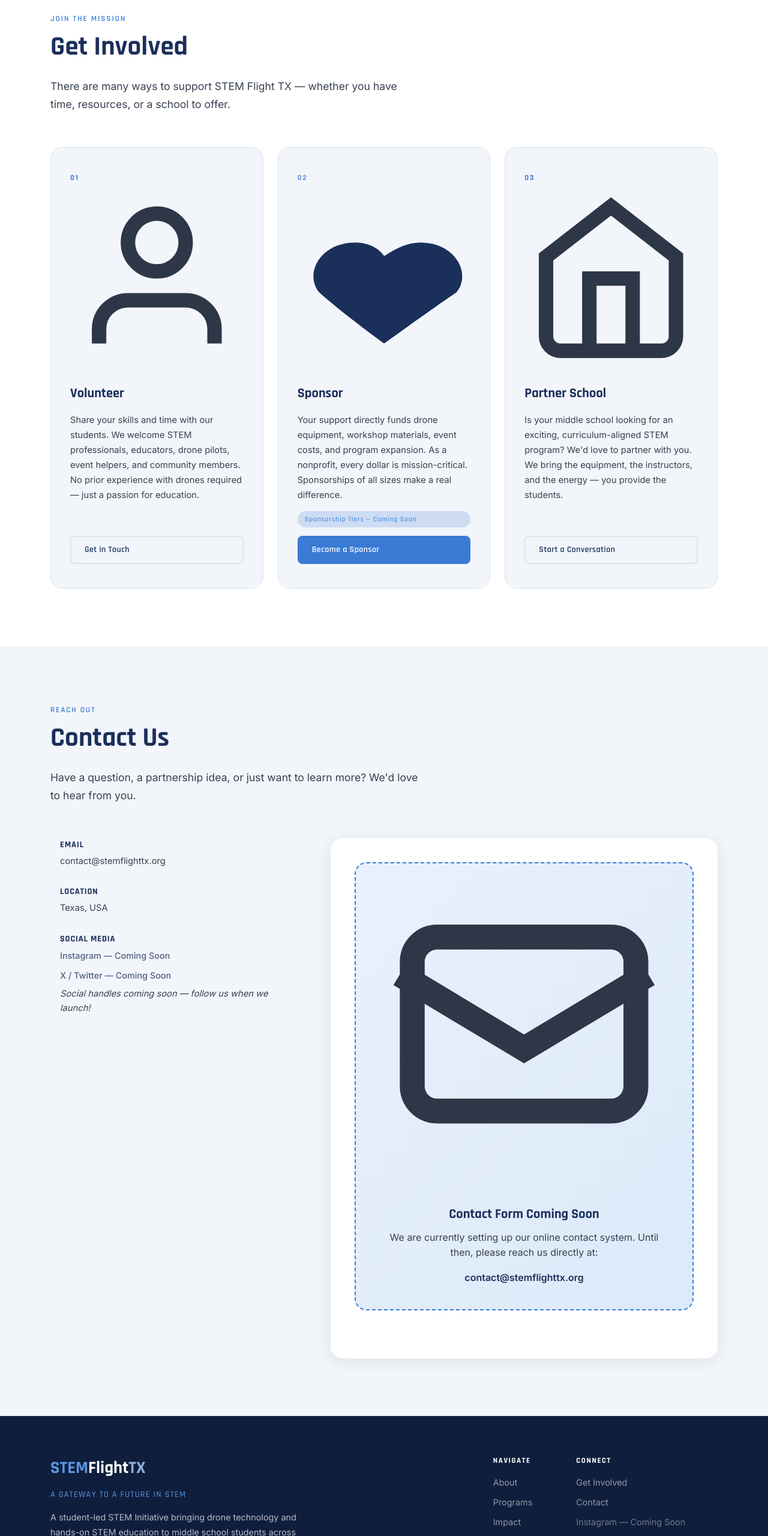
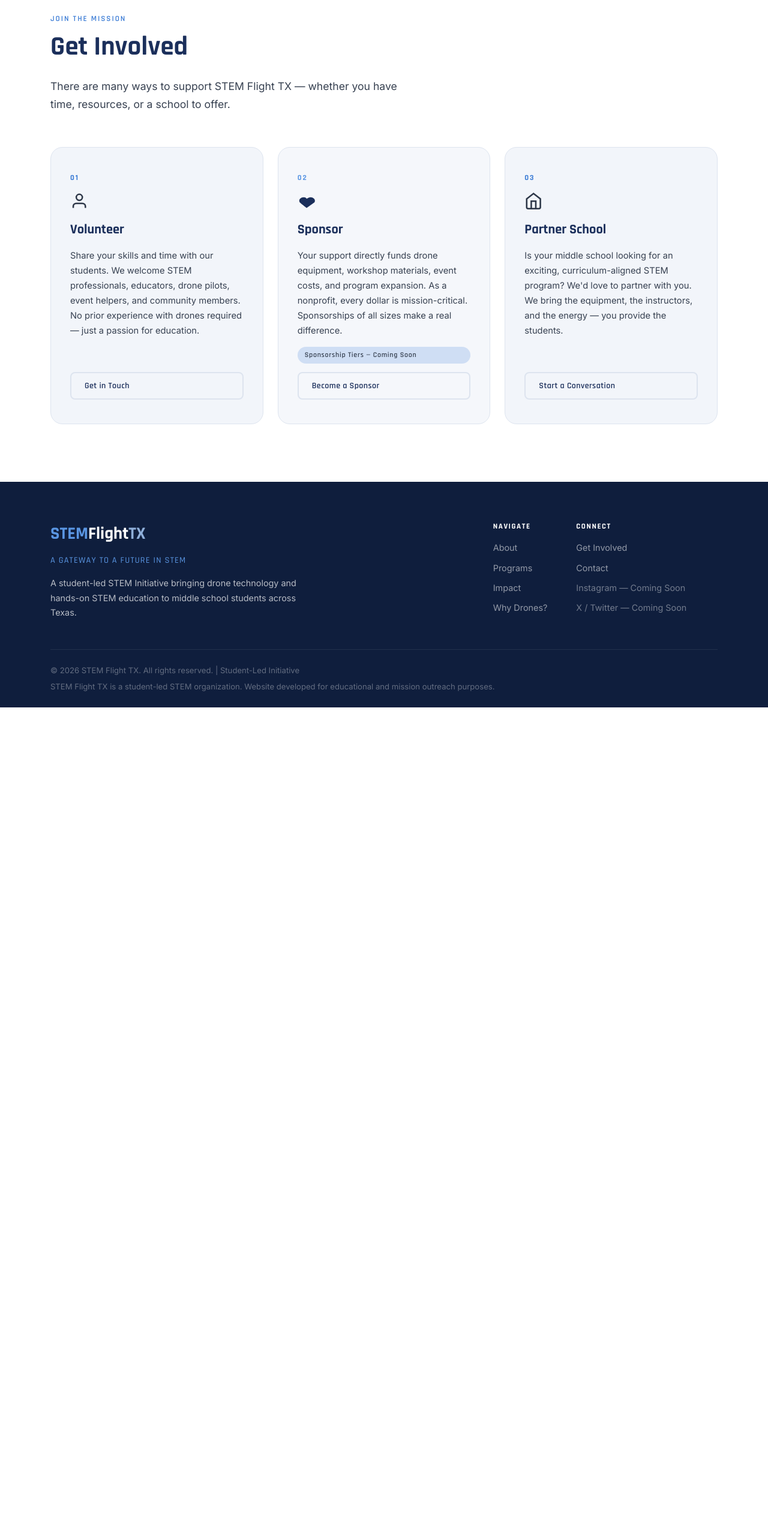
Before and after one commit to feratshemshack38-commits/stemflighttx, a plain HTML site: page index.html in a window 1280 px wide. Shown: the part 8803-11363 px from the top of the page at 60% size. After the commit the page ends 9982 px from the top, so only its background shows below. Drawn offline with Linux system fonts and the light colour scheme.

Commit message:
Polish sponsor card styling, shrink icons, ensure contact page

```diff
--- a/index.html
+++ b/index.html
@@ -412,7 +412,7 @@
             <h3>Sponsor</h3>
             <p>Your support directly funds drone equipment, workshop materials, event costs, and program expansion. As a nonprofit, every dollar is mission-critical. Sponsorships of all sizes make a real difference.</p>
             <div class="coming-soon-tag">Sponsorship Tiers — Coming Soon</div>
-            <a href="contact.html" class="btn btn-primary btn-sm">Become a Sponsor</a>
+            <a href="contact.html" class="btn btn-outline btn-sm">Become a Sponsor</a>
           </div>
 
           <div class="involved-card fade-up">
@@ -424,72 +424,6 @@
             <p>Is your middle school looking for an exciting, curriculum-aligned STEM program? We'd love to partner with you. We bring the equipment, the instructors, and the energy — you provide the students.</p>
             <a href="contact.html" class="btn btn-outline btn-sm">Start a Conversation</a>
           </div>
-
-        </div>
-      </div>
-    </section>
-
-    <!-- ===== CONTACT SECTION ===== -->
-    <section class="section contact" id="contact">
-      <div class="container">
-        <div class="section-label fade-up">Reach Out</div>
-        <h2 class="section-title fade-up">Contact Us</h2>
-        <p class="section-intro fade-up">Have a question, a partnership idea, or just want to learn more? We'd love to hear from you.</p>
-        <div class="contact-layout">
-
-          <div class="contact-info fade-up">
-            <div class="contact-block">
-              <div class="contact-block-icon">
-                <svg viewBox="0 0 24 24" fill="none" stroke="currentColor" stroke-width="2"><rect x="2" y="4" width="20" height="14" rx="2"/><path d="m22 7-10 7-10-7"/></svg>
-              </div>
-              <div>
-                <h4>Email</h4>
-                <p>contact@stemflighttx.org</p>
-              </div>
-            </div>
-            <div class="contact-block">
-              <div class="contact-block-icon">
-                <svg viewBox="0 0 24 24" fill="none" stroke="currentColor" stroke-width="2"><path d="M21 10c0 7-9 13-9 13s-9-6-9-13a9 9 0 0 1 18 0z"/><circle cx="12" cy="10" r="3"/></svg>
-              </div>
-              <div>
-                <h4>Location</h4>
-                <p>Texas, USA</p>
-              </div>
-            </div>
-            <div class="contact-block social-block">
-              <div class="contact-block-icon">
-                <svg viewBox="0 0 24 24" fill="none" stroke="currentColor" stroke-width="2"><path d="M22 16.92v3a2 2 0 0 1-2.18 2A19.79 19.79 0 0 1 12 19a19.5 19.5 0 0 1-8-6.09A19.79 19.79 0 0 1 3.08 5 2 2 0 0 1 5 3h3a2 2 0 0 1 2 1.7c.1.8.4 1.6.8 2.3"/></svg>
-              </div>
-              <div>
-                <h4>Social Media</h4>
-                <div class="social-links">
-                  <a href="#" class="social-link coming-soon" aria-label="Instagram">Instagram — Coming Soon</a>
-                  <a href="#" class="social-link coming-soon" aria-label="Twitter">X / Twitter — Coming Soon</a>
-                </div>
-                <p class="social-note">Social handles coming soon — follow us when we launch!</p>
-              </div>
-            </div>
-          </div>
-
-        <div class="contact-form-wrap fade-up">
-
-            <div class="coming-soon-banner">
-                <div class="coming-soon-icon">
-                  <svg viewBox="0 0 24 24" fill="none" stroke="currentColor" stroke-width="2"><rect x="3" y="4" width="18" height="14" rx="2"/><polyline points="22 7 12 13 2 7"/></svg>
-                </div>
-
-                <h3>Contact Form Coming Soon</h3>
-
-                <p>
-                  We are currently setting up our online contact system.
-                  Until then, please reach us directly at:
-                </p>
-
-                <p style="margin-top:16px;font-weight:600;color:#1B2F5B;">
-              contact@stemflighttx.org
-                </p>
-
-            </div>
 
         </div>
       </div>
--- a/style.css
+++ b/style.css
@@ -717,14 +717,34 @@ ul { list-style: none; }
 }
 
 .involved-card--featured {
-  /* Match other involved cards for consistent sponsorship styling */
-  background: var(--gray-bg);
+  background: #f5f7fb;
   border: 1px solid var(--gray-line);
   color: var(--navy);
 }
-.involved-card--featured h3,
-.involved-card--featured p { color: var(--navy); }
-.involved-card--featured p { color: var(--gray-text); }
+.involved-card--featured h3 { color: var(--navy); }
+.involved-card--featured p,
+.involved-card--featured .coming-soon-tag { color: var(--gray-text); }
+.involved-card--featured .btn-outline {
+  color: var(--navy);
+  border-color: var(--gray-line);
+  background: transparent;
+}
+
+/* Make sponsor CTA match site buttons but slightly smaller */
+.involved-card--featured .btn-primary {
+  background: var(--blue);
+  color: var(--white);
+  border-color: var(--blue);
+  padding: 10px 18px;
+  font-size: 0.95rem;
+  border-radius: 8px;
+}
+.involved-card--featured .btn-primary:hover {
+  background: var(--navy);
+  border-color: var(--navy);
+  transform: translateY(-2px);
+  box-shadow: 0 8px 24px rgba(58,123,213,0.18);
+}
 
 .involved-num {
   font-family: var(--font-display);
@@ -735,7 +755,14 @@ ul { list-style: none; }
 }
 .involved-card--featured .involved-num { color: var(--blue-light); }
 
-.involved-icon { font-size: 2.2rem; }
+.involved-icon {
+  width: 1.9rem;
+  height: 1.9rem;
+}
+.involved-icon svg {
+  width: 100%;
+  height: 100%;
+}
 
 .involved-card h3 {
   font-family: var(--font-display);
```
